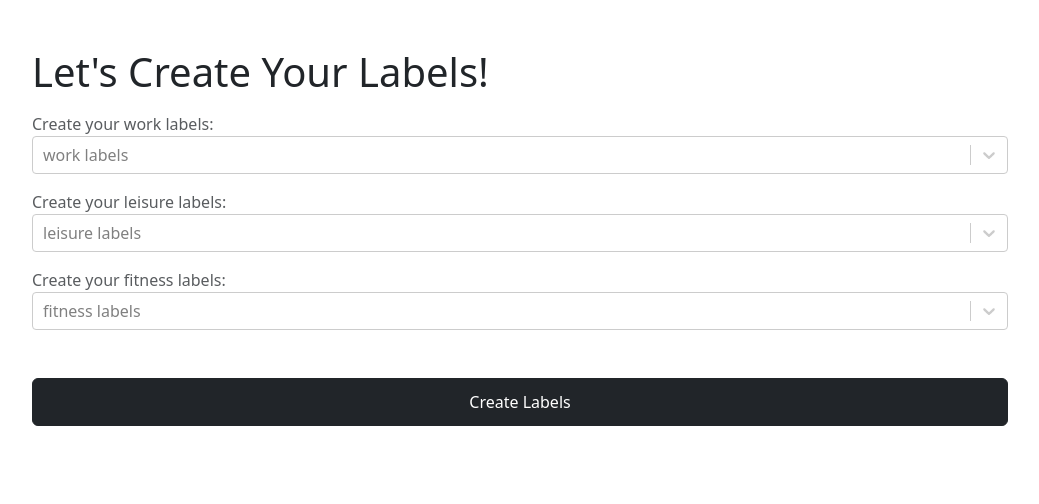
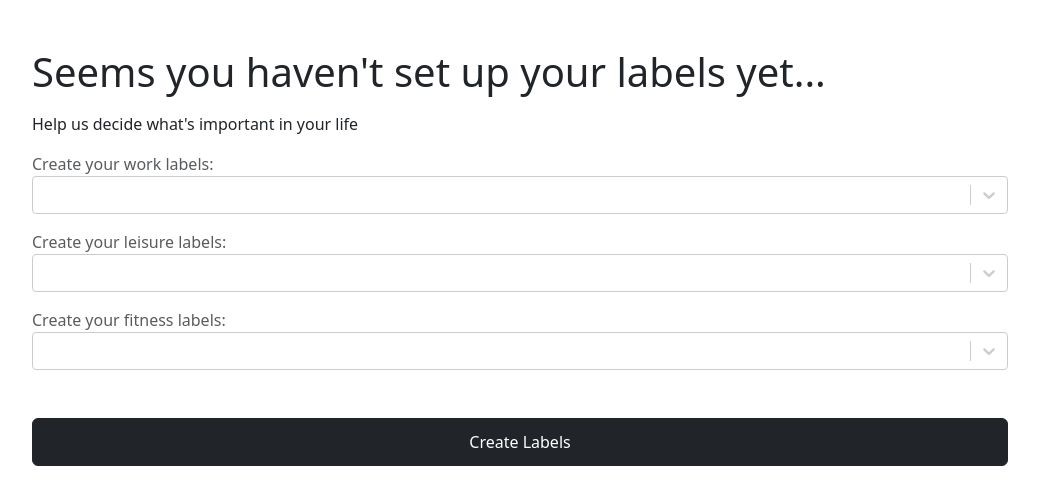
Before and after one commit to HasithaHewakuruppu/COSC3506-Software-Engineering, a Next.js app: page /labels in a window 1280 px wide. Shown: the top 504 px of the page, without its empty margins (120-1159 px from the left). Built offline with nearby package versions, Linux system fonts and the light colour scheme; no server answers; the database is empty; sample sign-in values are in the browser's storage.

Commit message:
feat: :sparkles: add redirect from dashboard page to label page if no labels set up

```diff
--- a/pages/labels.js
+++ b/pages/labels.js
@@ -51,7 +51,12 @@ export default function RestrictedPage({ session, alreadyHasLabels }) {
         maxWidth: '1000px',
       }}
     >
-      <h1 className="mt-5 mb-3">Let&apos;s Create Your Labels!</h1>
+      <h1 className="mt-5 mb-3">
+        Seems you haven&apos;t set up your labels yet...
+      </h1>
+      <p className="fw-light">
+        Help us decide what&apos;s important in your life
+      </p>
       <div className="d-flex flex-column gap-3">
         <div>
           <label className="fs-8 fw-light text-muted">
@@ -129,7 +134,7 @@ function LabelPicker({ category, onChange }) {
     <CreatableSelect
       isClearable
       isMulti
-      placeholder={category.toLowerCase() + ' labels'}
+      placeholder={''}
       styles={{
         multiValue: (providedStyles) => ({
           ...providedStyles,
--- a/utils/routes.js
+++ b/utils/routes.js
@@ -1,2 +1,3 @@
 export const LOGIN_PAGE = '/'
 export const HOME_PAGE = '/tests/dashboard'
+export const LABELS_PAGE = '/labels'
```
Also changed, not shown: pages/tests/dashboard.js (+26 -2 lines), 1 other file (tests, documents, lock files or other folders).
